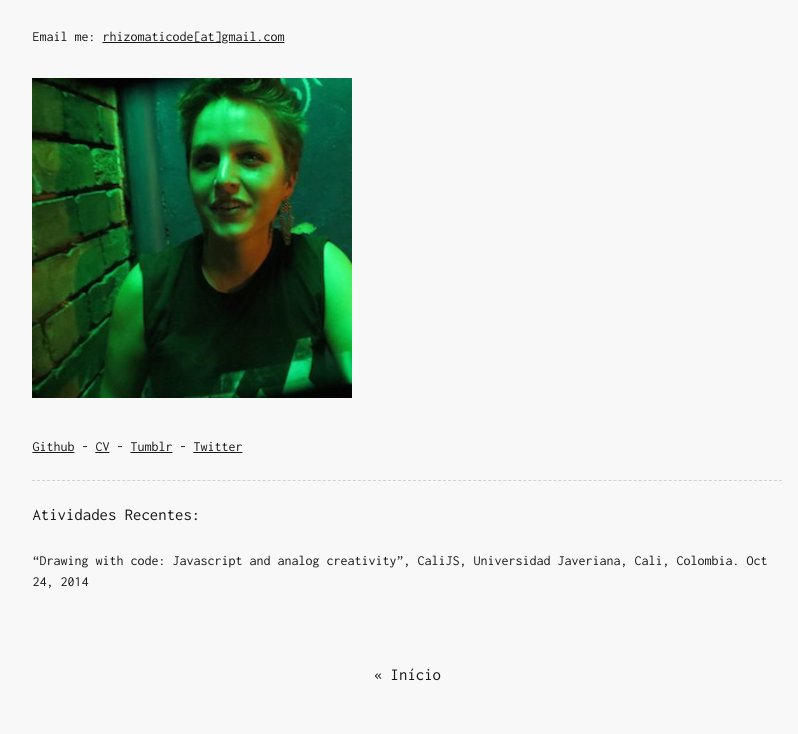
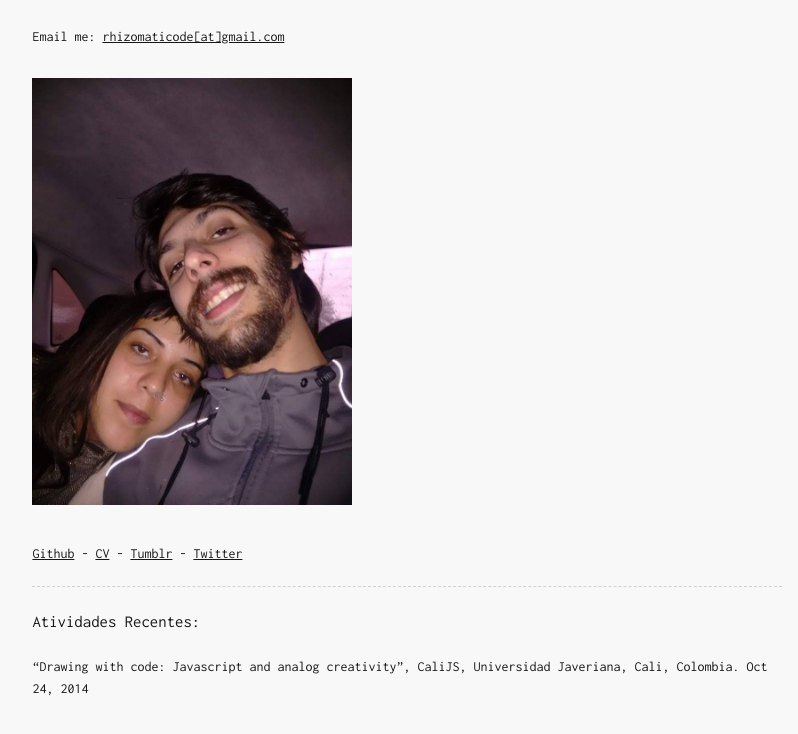
Before and after one commit to pamelapaulinocerejo/duodeno.github.io, a plain HTML site: page archive.html in a window 1280 px wide. Shown: the part 61-795 px from the top of the page, without its empty margins (70-868 px from the left). Drawn offline with Linux system fonts and the light colour scheme.

Commit message:
Update archive.html

```diff
--- a/archive.html
+++ b/archive.html
@@ -25,7 +25,7 @@
     <div id="content">
       <div class="content-wrap"><p></p>
 <p>Email me: <a href="mailto:rhizomaticode@gmail.com">rhizomaticode[at]gmail.com</a></p>
-<p><img src="/me.jpg" alt="me"></p>
+<p><img src="/21150875_1450445635035080_1993899969_n.jpg" alt="me"></p>
 <p><a href="http://github.com/ojack">Github</a> - <a href="/OLIVIA_JACK_RESUME_11_7.pdf">CV</a> -  <a href="http://ojack.tumblr.com">Tumblr</a>  - <a href="https://twitter.com/rhizomaticode">Twitter</a></p>
 <hr>
 <h2 id="recent-presentations-">Atividades Recentes:</h2>
```
